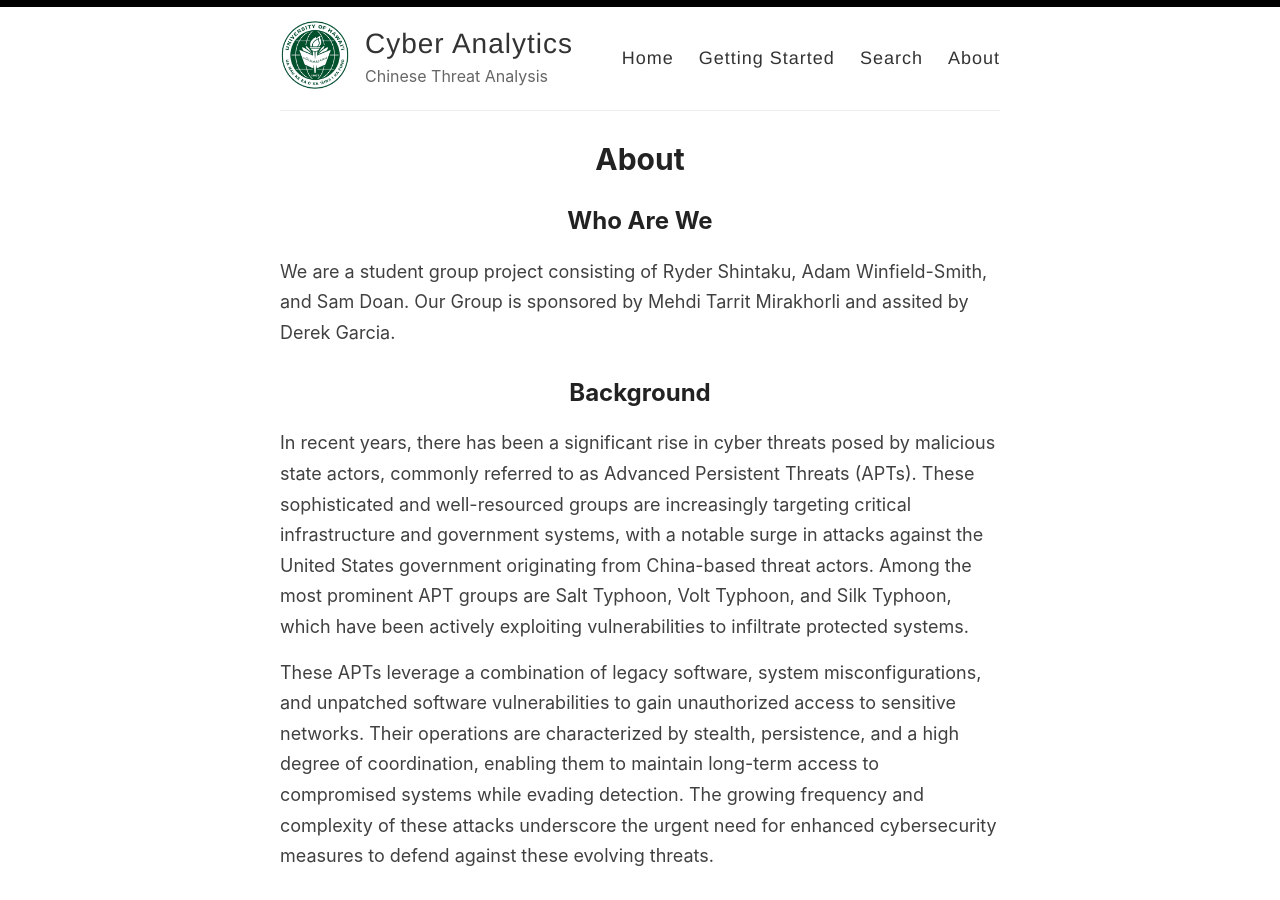
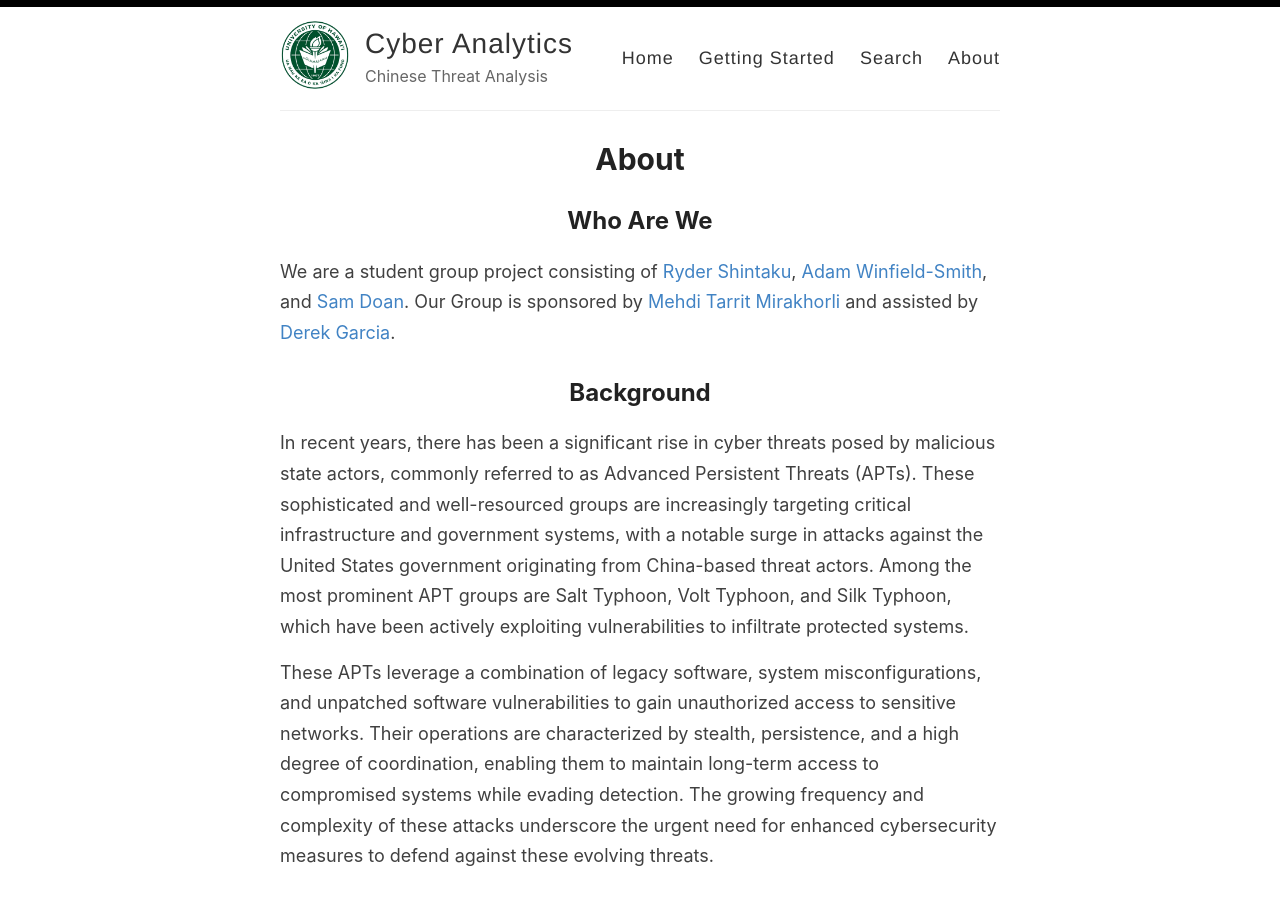
Before and after one commit to UHMCyberAnalytics/UHMCyberAnalytics.github.io, a Jekyll site: the page built from _pages/about.md, in a window 1280 px wide and 900 px high. Built offline with Jekyll 4.4.1, drawn with Linux system fonts in a browser that asks for light colours.

Commit message:
Update about.md

```diff
--- a/_pages/about.md
+++ b/_pages/about.md
@@ -4,7 +4,7 @@ title: About
 permalink: /about/
 ---
 ## Who Are We
-We are a student group project consisting of Ryder Shintaku, Adam Winfield-Smith, and Sam Doan. Our Group is sponsored by Mehdi Tarrit Mirakhorli and assited by Derek Garcia.
+We are a student group project consisting of [Ryder Shintaku](https://github.com/rydershintaku), [Adam Winfield-Smith](https://www.linkedin.com/in/adamwinsmith/), and [Sam Doan](https://www.linkedin.com/in/doansam/). Our Group is sponsored by [Mehdi Tarrit Mirakhorli]() and assisted by [Derek Garcia](https://www.linkedin.com/in/derek-garcia/).
 
 ## Background
 
```
